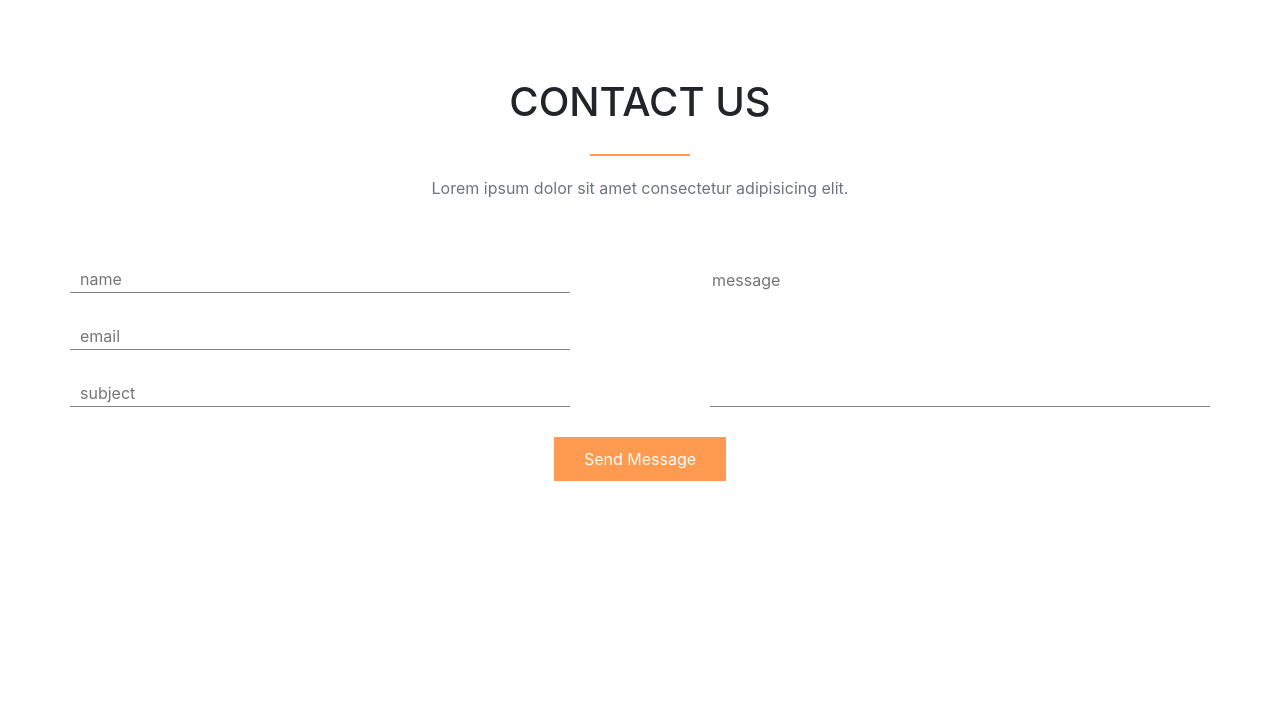
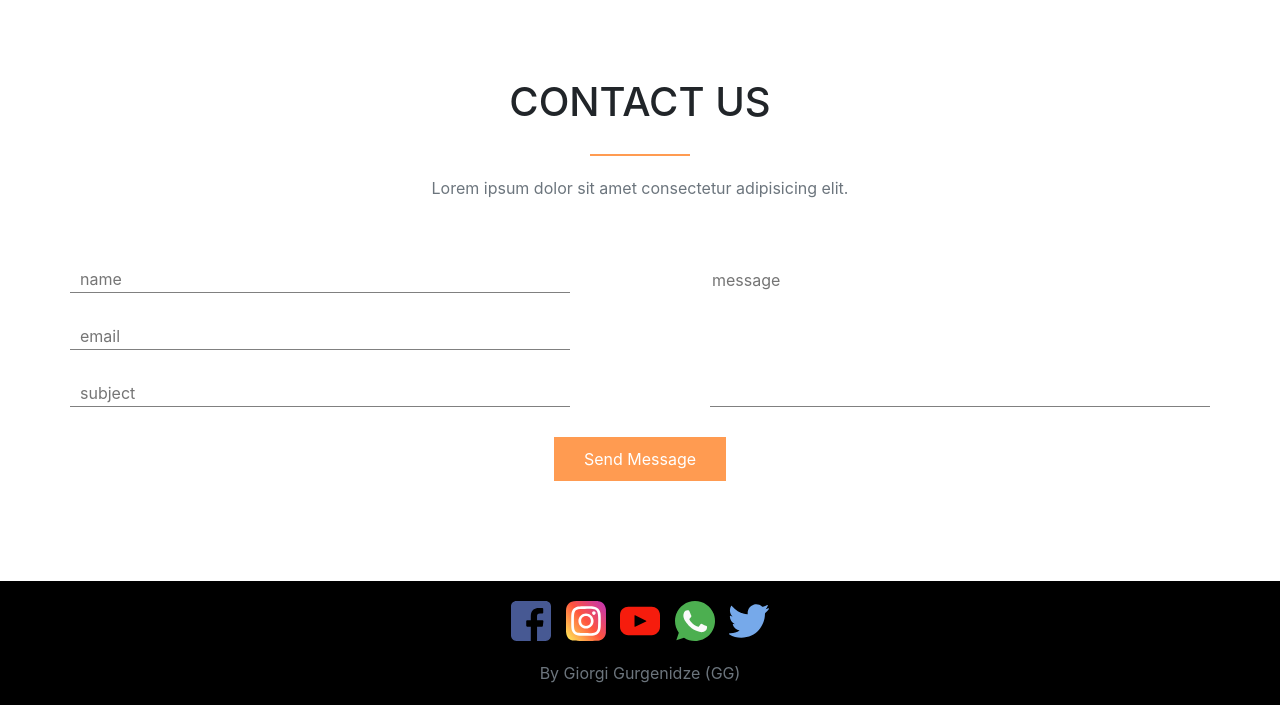
Before and after one commit to gurgenidzegiorgi/AXiT, a website: page index.html in a window 1280 px wide. Shown: the part 4976-5681 px from the top of the page. Before the commit the page ends 5557 px from the top, so only its background shows below. Drawn offline with nearby package versions, Linux system fonts and the light colour scheme.

Commit message:
add footer

```diff
--- a/index.html
+++ b/index.html
@@ -433,6 +433,20 @@
             </div>
         </div>
     </section>
+    <footer>
+        <div class="container d-flex align-items-center flex-column">
+            <div class="footer-img-div ">
+                <img class="footer-img" src="img/footer-facebook.svg" alt="icons">
+                <img class="footer-img" src="img/footer-instagram.svg" alt="icons">
+                <img class="footer-img" src="img/footer-youtube.svg" alt="icons">
+                <img class="footer-img" src="img/footer-whatsapp.svg" alt="icons">
+                <img class="footer-img" src="img/footer-twitter.svg" alt="icons">
+            </div>
+            <p class="author text-secondary">
+                By Giorgi Gurgenidze (GG)
+            </p>
+        </div>
+    </footer>
 
 
     <script src="js/bootstrap.js"></script>
--- a/sass/style.scss
+++ b/sass/style.scss
@@ -439,3 +439,22 @@ header{
         }
     }
 }
+footer{
+    padding: 20px 0;
+    background-color: black;
+    .container{
+        .footer-img-div{
+            margin-bottom: 20px;
+            .footer-img{
+                height: 40px;
+                margin-right: 10px;
+                &:last-child{
+                    margin: 0;
+                }
+            }
+        }
+        .author{
+            margin: 0;
+        }
+    }
+}
```
Also changed, not shown: css/style.css, img/footer-facebook.svg (added), img/footer-instagram.svg (added), img/footer-twitter.svg (added), img/footer-whatsapp.svg (added), img/footer-youtube.svg (added).
